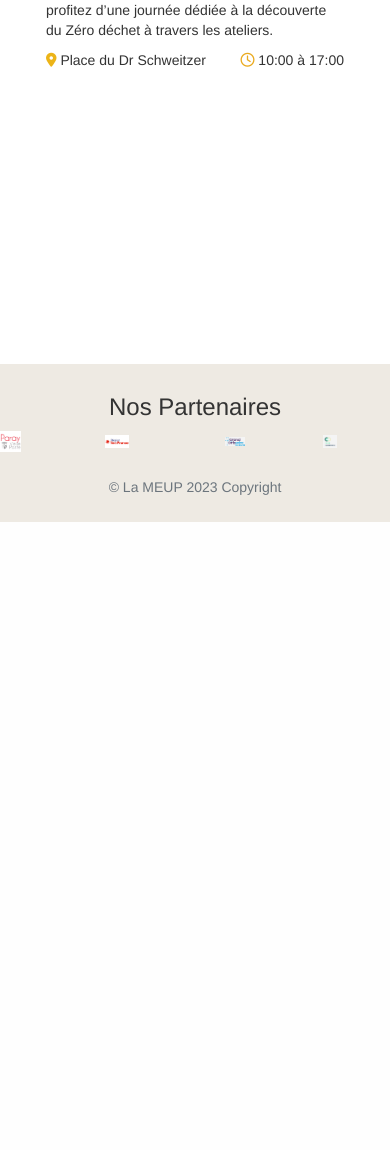
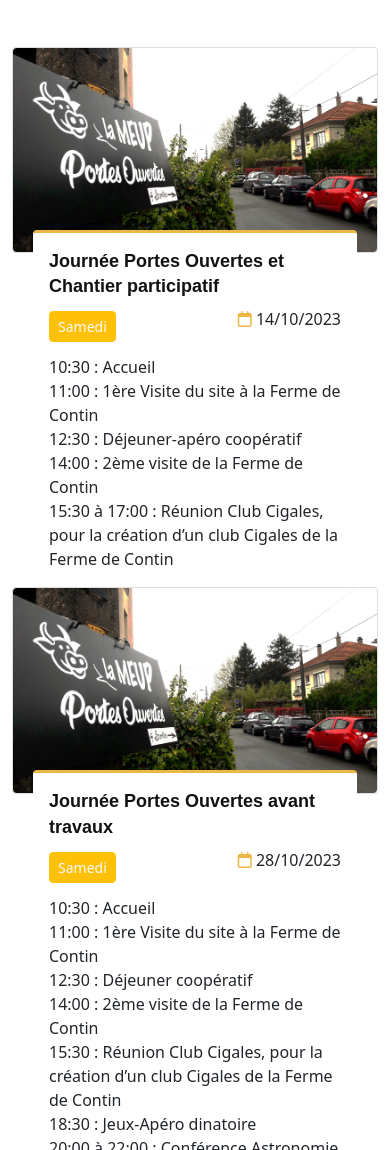
Before and after one commit to CoopCommuns/SiteWeb_MEUP, a PHP site: the page made by évènement.html in a window 390 px wide. Shown: the part 1776-2926 px from the top of the page. Before the commit the page ends 2298 px from the top, so only its background shows below. Run offline with PHP 8.4, Linux system fonts and the light colour scheme; style sheets or scripts are compiled from the project's sources; some web fonts are replaced.

Commit message:
mise à jour

```diff
--- a/assets/css/card.css
+++ b/assets/css/card.css
@@ -7,11 +7,11 @@
   }
 
   .table-scroll {
-	max-height: 500px; /* Ajustez la hauteur maximale en fonction de vos besoins */
+	max-height: 500px;
 	overflow-y: scroll;
   }
 
-  @media (max-width: 768px) { /* Ajustez la valeur de 768px en fonction de vos besoins */
+  @media (max-width: 768px) {
 	.table-responsive {
 	  width: 100%;
 	  overflow-x: auto;
@@ -36,6 +36,7 @@
 	  flex-flow: wrap;
 	  flex: 100%;
 	  margin-bottom: 40px;
+	  margin-top: 20px;
 
 	  &:nth-child(even) .card-img-body {
 		order: 2;
@@ -97,3 +98,33 @@
     flex-basis: 60%;
 
 }
+
+/**== evenement  ==**/
+.top{
+	margin-top: 120px;
+}
+.bottom{
+	margin-top: 20%;
+	margin-bottom: 400px;
+}
+@media only screen and (max-width: 768px) {
+	.top{
+		margin-top: 70px;
+	}
+	.container.space-card{
+
+		margin-top: 230px;
+		 margin-bottom: 400px;
+
+	}
+	.bottom{
+		margin-top: 60%;
+		margin-bottom: 350px;
+	}
+	.card-top{
+		margin-top: 310px;
+	}
+	.card .img-top{
+		height:270px
+	}
+  }
--- a/assets/css/styles.css
+++ b/assets/css/styles.css
@@ -1,9 +1,5 @@
 @import url('https://fonts.googleapis.com/css2?family=Redressed&family=Merriweather:wght@300;400;700&display=swap');
 
-
-body {
-	padding-top: 70px; /* Ajoutez un espace vide au-dessus du contenu pour compenser la hauteur du header fixe */
-}
   /*--------------------------------------------------------------
   # Preloader
   --------------------------------------------------------------*/
@@ -81,24 +78,39 @@ body {
   /*--------------------------------------------------------------
   # Header
   --------------------------------------------------------------*/
+  #header {
+
+	box-shadow: 0px 0px 25px 0 rgba(0, 0, 0, 0.08);
+	z-index: 997;
+	padding: 15px 0;
+	background-repeat: no-repeat;
+	background-size: cover;
+  }
+
 
   /*--------------------------------------------------------------
   # Header Social Links
   --------------------------------------------------------------*/
   .header-social-links {
-	padding-left: 500px;
+	padding-right: 10px;
   }
   .header-social-links a {
-	color: #6f6f6f;
-	padding-left: 15px;
+	color: #121212;
+	padding-left: 6px;
 	display: inline-block;
 	line-height: 0px;
 	transition: 0.3s;
-	font-size: 16px;
+	font-size: 20px;
+	padding-bottom: 15px;
   }
   .header-social-links a:hover {
-	color: #34b7a7;
+	color: #0e0e0e;
   }
+  a {
+	color: hsl(29, 96%, 61%);
+	text-decoration: none;
+  }
+
 
   /*--------------------------------------------------------------
   # Navigation Menu
@@ -470,10 +497,10 @@ body {
 
 
 h3{
-	color: #5e5e5e;
+	color: #363535;
     font-family: 'arial';
-	font-weight: 300;
-	font-size: 14px;
+	font-weight: 500;
+	font-size: 1px;
 	text-align: center;
 }
 
@@ -494,12 +521,26 @@ h3{
 --------------------------------------------------------------*/
 #footer {
 	background: #eeeae3;
-	padding: 10px 0;
+	padding: 20px 0;
   }
 
-  #footer .img-footer img {
-    width: 20%;
-    height: auto;
-    margin: 0;
-    padding: 0;
+  #footer  img {
+	margin-right: 20px;
+	margin-bottom: 20px;
+	width: 150px;
+	height: 130px;
+	border-radius: 20px;
 }
+@media only screen and (max-width: 768px) {
+	#footer  img {
+		margin-right: 20px;
+		margin-bottom: 10px;
+		width: 80px;
+		height: 75px;
+		border-radius: 20px;
+	}
+	.social{
+		margin-left: 10px;
+		margin-top: 10px;
+	}
+  }
--- a/évènement.html
+++ b/évènement.html
@@ -17,21 +17,23 @@
 	<link href="assets/vendor/swiper/swiper-bundle.min.css" rel="stylesheet">
 
 	<!-- Template Main CSS File -->
-  <link href="assets/css/style.css" rel="stylesheet">
-  <link href="assets/css/bootstrap.min.css" rel="stylesheet" />
 	<link rel="stylesheet" href="assets/css/styles.css" />
+
+	<!-- Template Main CSS File -->
 	<link rel="stylesheet" href="assets/css/card.css" />
-  <link rel="stylesheet" href="https://maxcdn.bootstrapcdn.com/bootstrap/3.4.1/css/bootstrap.min.css">
 	<script src="https://ajax.googleapis.com/ajax/libs/jquery/3.6.4/jquery.min.js"></script>
 	<script src="https://maxcdn.bootstrapcdn.com/bootstrap/3.4.1/js/bootstrap.min.js"></script>
-  <script src="assets/js/bootstrap.bundle.min.js"></script>
 
-  <title>Page Responsive</title>
+	<!--  Carrousel CSS File -->
+	<link rel="stylesheet" href="assets/css/owl.carousel.min.css">
+
+  <title>Évenements</title>
+
 </head>
 <body>
 
   <!-- ======= Header ======= -->
- <header id="header" class="fixed-top header" style="background-image: url('assets/img/Bannière.jpg')">
+  <header id="header" class="fixed-top" style="background-image: url('assets/img/Bannière.jpg');">
     <div class="container-fluid d-flex justify-content-between align-items-center">
         <nav id="navbar" class="navbar order-last order-lg-0">
             <ul>
@@ -51,22 +53,27 @@
             <i class="bi bi-list mobile-nav-toggle"></i>
           </nav><!-- .navbar -->
 
+      <div class="header-social-links">
+        <a href=" https://www.facebook.com/profile.php?id=100076181847462" class="facebook"><i class="bi bi-facebook"></i></a>
       </div>
 
-  </header><!-- Fin Header -->
+    </div>
+
+  </header><!-- End Header -->
 
 <!-- ======= Section ======= -->
 <section>
     <div id="preloader"></div>
     <a href="#" class="back-to-top d-flex align-items-center justify-content-center"><i class="bi bi-arrow-up-short"></i></a>
 
-    <div class="container mt-5">
+    <div class="container top">
         <h3 class="card-title newsletter-title d-flex justify-content-center mb-3">Événements de la rentrée 2023</h3>
         <div class="row">
-            <div class="col-md-4">
+            <!-- Colonne 1 -->
+            <div class="col-md-4  mb-4">
                 <div class="card">
                     <img src="assets/img/Chantier participatif.jpg" class="card-img-top rounded" alt="Image 1">
-                    <div class="card-body position-absolute  rounded" style="right:20px; left:20px; margin-top:50%;border-top: 3px solid #ecb746;background-color: #fff; ">
+                    <div class="card-body position-absolute  rounded " style="right:20px; left:20px; margin-top:50%;border-top: 3px solid #ecb746;background-color: #fff; ">
                         <h5 class=" newsletter-title"> Chantier participatif</h5>
 
                         <div class="d-flex justify-content-between align-items-center">
@@ -82,8 +89,9 @@
                 </div>
             </div>
 
-            <div class="col-md-4">
-                <div class="card">
+            <!-- Colonne 2 -->
+            <div class="col-md-4  mb-4">
+                <div class="card card-top">
                     <img src="assets/img/Fête des Associations.jpg" class="card-img-top rounded" alt="Image 1">
                     <div class="card-body position-absolute  rounded" style="right:20px; left:20px; margin-top:50%;border-top: 3px solid #ecb746;background-color: #fff; ">
                         <h5 class=" newsletter-title"> Fête des associations</h5>
@@ -101,9 +109,10 @@
                 </div>
             </div>
 
-            <div class="col-md-4 ">
-                <div class="card">
-                    <img src="assets/img/Journée du Patrimoine.jpg" class="card-img-top rounded " alt="Image 1" style="height:200px">
+            <!-- Colonne 3 -->
+            <div class="col-md-4 mb-5">
+                <div class="card card-top">
+                    <img src="assets/img/Journée du Patrimoine.jpg" class="card-img-top rounded img-top" alt="Image 1" style="height:200px">
                     <div class="card-body position-absolute  rounded " style="right:20px; left:20px; margin-top:50%;border-top: 3px solid #ecb746;background-color: #fff;">
                         <h5 class=" newsletter-title">Journée du Patrimoine</h5>
 
@@ -119,12 +128,14 @@
                     </div>
                 </div>
             </div>
+            <!-- ... Ajoutez plus de colonnes ... -->
         </div>
     </div>
 
-    <div class="container" style="margin-top: 230px; margin-bottom: 400px;">
-        <div class="row">
-            <div class="col-md-4">
+    <div class="container bottom">
+        <div class="row card-top">
+            <!-- Colonne 1 -->
+            <div class="col-md-4  mb-4">
                 <div class="card">
                     <img src="assets/img/Portes Ouvertes et Chantier P.jpg" class="card-img-top rounded" alt="Image 1">
                     <div class="card-body position-absolute  rounded" style="right:20px; left:20px; margin-top:50%;border-top: 3px solid #ecb746;background-color: #fff; ">
@@ -148,8 +159,9 @@
                 </div>
             </div>
 
-            <div class="col-md-4">
-                <div class="card">
+            <!-- Colonne 2 -->
+            <div class="col-md-4  mb-5">
+                <div class="card card-top">
                     <img src="assets/img/Portes Ouvertes et Chantier P.jpg" class="card-img-top rounded" alt="Image 1">
                     <div class="card-body position-absolute  rounded" style="right:20px; left:20px; margin-top:50%;border-top: 3px solid #ecb746;background-color: #fff; ">
                         <h5 class=" newsletter-title"> Journée Portes Ouvertes avant travaux</h5>
@@ -173,8 +185,9 @@
                 </div>
             </div>
 
-            <div class="col-md-4">
-                <div class="card">
+            <!-- Colonne 3 -->
+            <div class="col-md-4  mb-4">
+                <div class="card card-top">
                     <img src="assets/img/Fête de la Récup.jpg" class="card-img-top rounded" alt="Image 1">
                     <div class="card-body position-absolute  rounded" style="right:20px; left:20px; margin-top:48%;border-top: 3px solid #ecb746;background-color: #fff; ">
                         <h5 class=" newsletter-title"> Fête de la Récup'</h5>
@@ -191,33 +204,25 @@
                     </div>
                 </div>
             </div>
+            <!-- ... Ajoutez plus de colonnes ... -->
         </div>
     </div>
 </section>
+
 <!-- ======= Fin Section ======= -->
 
 
 <!-- ======= Footer ======= -->
 <footer id="footer">
     <div class=" ">
+        <h3 class="mb-4 fw-bold  fs-4 ">Nos Partenaires</h3>
+            <div class="social d-flex justify-content-center">
 
-                <h3>Nos Partenaires</h3>
+                <img src="assets/img/paray.png" >
+                <img src="assets/img/region-ile-de-france-logo.png" >
+                <img src="assets/img/GOSB.jpg" alt="">
+                <img src="assets/img/coopcommuns.jpg" alt="" >
 
-                    <div class="social ">
-                        <ul class="list-unstyled d-flex justify-content-center">
-                            <li class="img-footer">
-                                <img src="assets/img/paray.png" style="width: 20%; ">
-                            </li>
-                            <li class="img-footer">
-                                <img src="assets/img/region-ile-de-france-logo.png" >
-                            </li>
-                            <li class="img-footer">
-                                <img src="assets/img/GOSB.jpg" alt="">
-                            </li>
-                            <li class="img-footer">
-                                <img src="assets/img/coopcommuns.jpg" alt="" >
-                            </li>
-                        </ul>
             </div>
 
             <div class="col-12 text-center py-4 text-muted">
@@ -242,7 +247,17 @@
 <script src="assets/vendor/waypoints/noframework.waypoints.js"></script>
 <script src="assets/vendor/php-email-form/validate.js"></script>
 
-  <!-- Template Main JS File -->
+<!--  Carrousel JS File -->
+<script src="assets/js/jquery-3.3.1.min.js"></script>
+<script src="assets/js/popper.min.js"></script>
+<script src="assets/js/bootstrap.min.js"></script>
+<script src="assets/js/owl.carousel.min.js"></script>
+<script src="assets/js/main.js"></script>
+
+<script src="assets/js/sidebar.js"></script>
+
+
 <script src="assets/js/main1.js"></script>
+<script src="assets/js/main.js"></script>
 </body>
 </html>
```
Also changed, not shown: other parts of assets/css/styles.css (+46 -30 lines), About.html (+34 -18 lines), CAE.html (+44 -35 lines), Projets.html (+23 -8 lines), index.html (+15 -10 lines), assets/img/orange.jpg (added), assets/js/main1.js (line endings or trailing spaces). Lines whose indentation alone changed are shown as unchanged.
